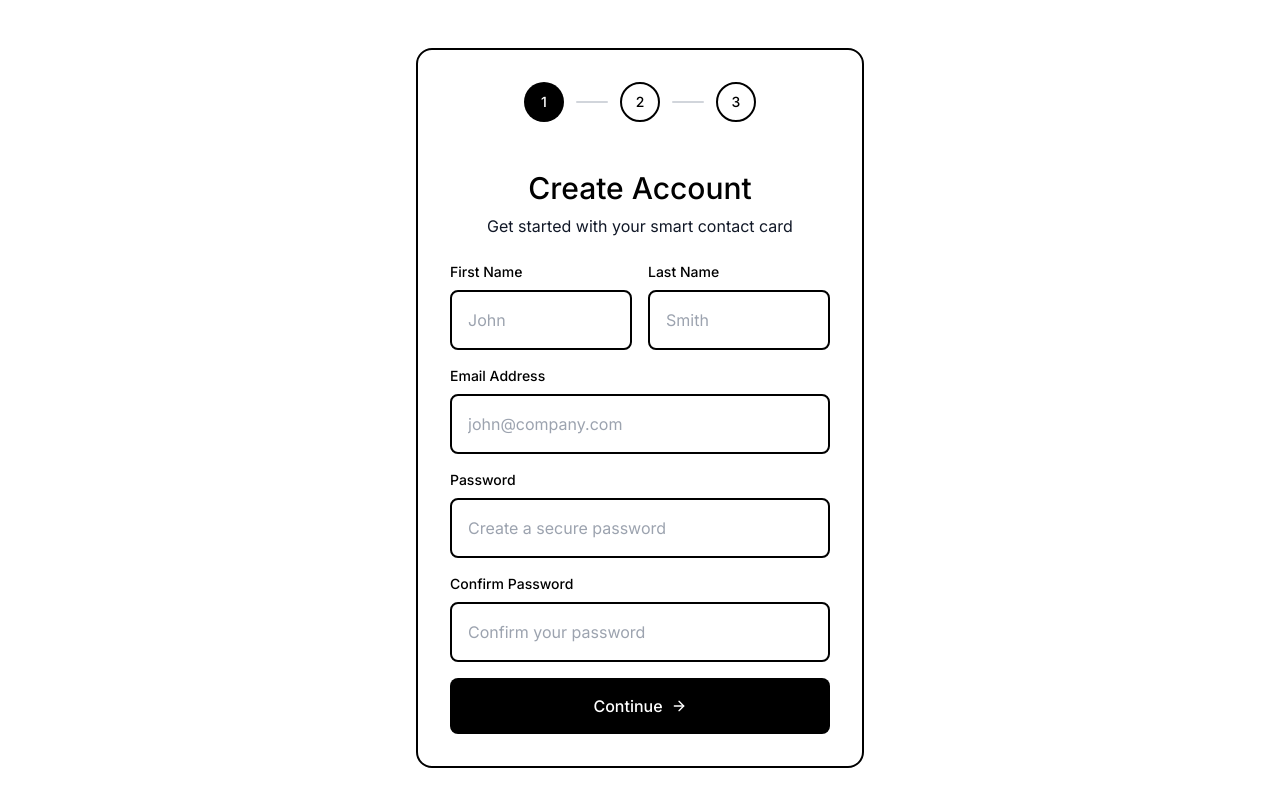
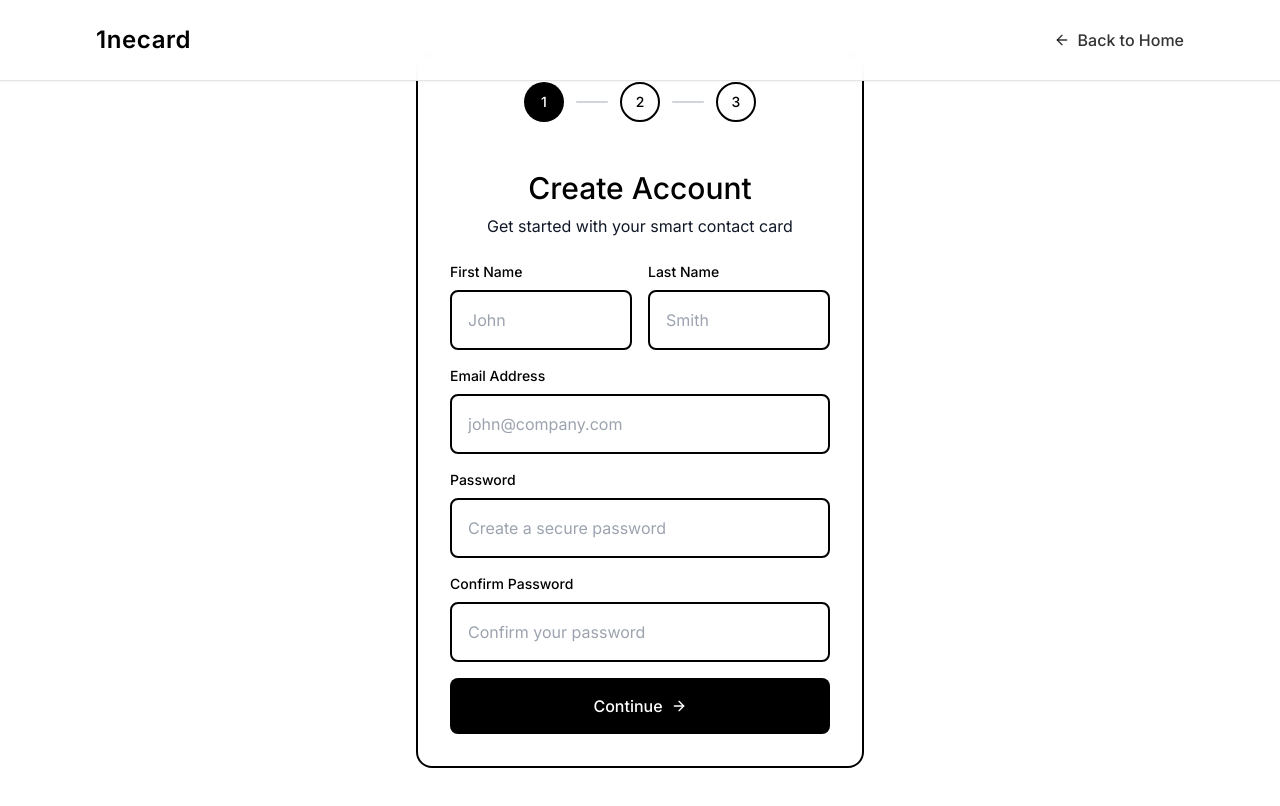
Before and after one commit to JoelEmmanuelCloud/onecard, a Next.js app: page /activate in a window 1280 px wide. Shown: the top 806 px of the page. Built offline with nearby package versions, Linux system fonts and the light colour scheme.

Commit message:
update activate page with custom header

```diff
--- a/src/app/activate/page.js
+++ b/src/app/activate/page.js
@@ -2,9 +2,34 @@
 
 import { useState, useEffect } from 'react'
 import { motion } from 'framer-motion'
-import { User, Check, Eye, ArrowRight } from 'lucide-react'
+import { User, Check, Eye, ArrowRight, ArrowLeft } from 'lucide-react'
 
-export default function MobileOptimizedActivatePage() {
+// Minimal Auth Header Component
+function AuthHeader() {
+  return (
+    <header className="fixed top-0 left-0 right-0 z-50 bg-white/95 backdrop-blur-md border-b border-black/10 shadow-sm">
+      <div className="max-w-6xl mx-auto px-6 lg:px-8">
+        <div className="flex items-center justify-between h-20">
+          {/* Logo */}
+          <a href="/" className="text-2xl font-semibold tracking-wide text-black">
+            1necard
+          </a>
+
+          {/* Back to Home Link */}
+          <a
+            href="/"
+            className="flex items-center space-x-2 text-black/80 hover:text-black transition-colors duration-200 font-medium"
+          >
+            <ArrowLeft className="w-4 h-4" />
+            <span>Back to Home</span>
+          </a>
+        </div>
+      </div>
+    </header>
+  )
+}
+
+export default function activatePage() {
   const [step, setStep] = useState(1)
   const [loading, setLoading] = useState(false)
   const [error, setError] = useState('')
@@ -338,7 +363,9 @@ export default function MobileOptimizedActivatePage() {
   }
 
   return (
-    <div className="min-h-screen bg-white flex items-start sm:items-center justify-center px-4 py-6 sm:py-12">
+    <>
+      <AuthHeader />
+      <div className="min-h-screen bg-white flex items-start sm:items-center justify-center px-4 py-24 sm:py-12">
         <div className="max-w-md w-full">
           <div className="bg-white border-2 border-black rounded-2xl p-6 sm:p-8">
             {/* Progress Indicator */}
@@ -371,5 +398,6 @@ export default function MobileOptimizedActivatePage() {
           </div>
         </div>
       </div>
+    </>
   )
 }
--- /dev/null
+++ b/src/components/headers/AuthHeader.jsx
@@ -0,0 +1,27 @@
+'use client'
+
+import { ArrowLeft } from 'lucide-react'
+
+export default function AuthHeader() {
+  return (
+    <header className="fixed top-0 left-0 right-0 z-50 bg-white/95 backdrop-blur-md border-b border-black/10 shadow-sm">
+      <div className="max-w-6xl mx-auto px-6 lg:px-8">
+        <div className="flex items-center justify-between h-20">
+          {/* Logo */}
+          <a href="/" className="text-2xl font-semibold tracking-wide text-black">
+            1necard
+          </a>
+
+          {/* Back to Home Link */}
+          <a
+            href="/"
+            className="flex items-center space-x-2 text-black/80 hover:text-black transition-colors duration-200 font-medium"
+          >
+            <ArrowLeft className="w-4 h-4" />
+            <span>Back to Home</span>
+          </a>
+        </div>
+      </div>
+    </header>
+  )
+}
```
Lines whose indentation alone changed are shown as unchanged.
